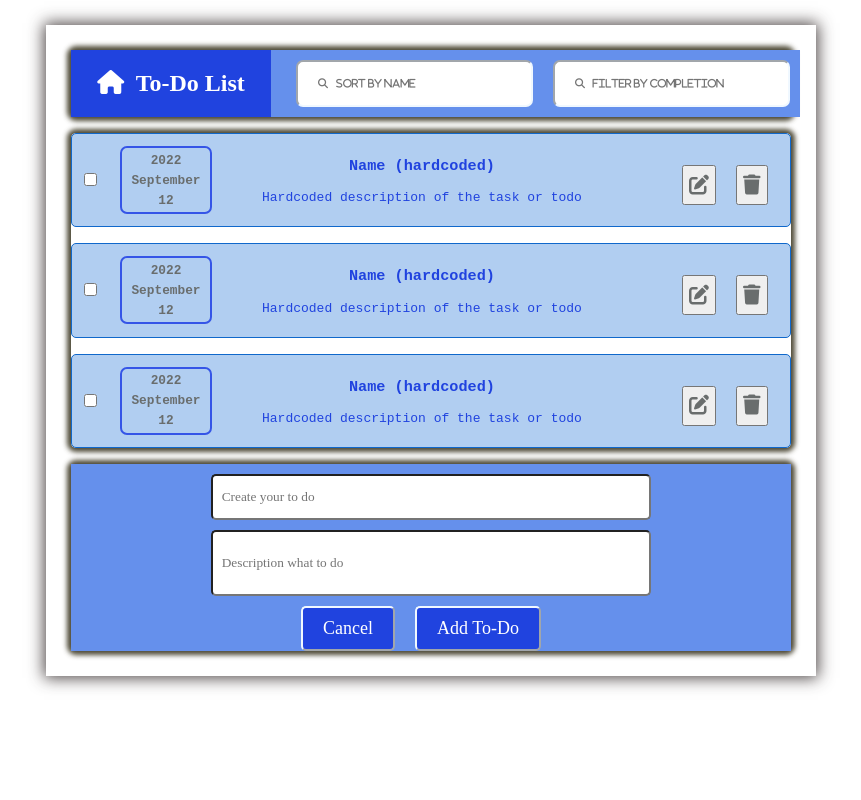
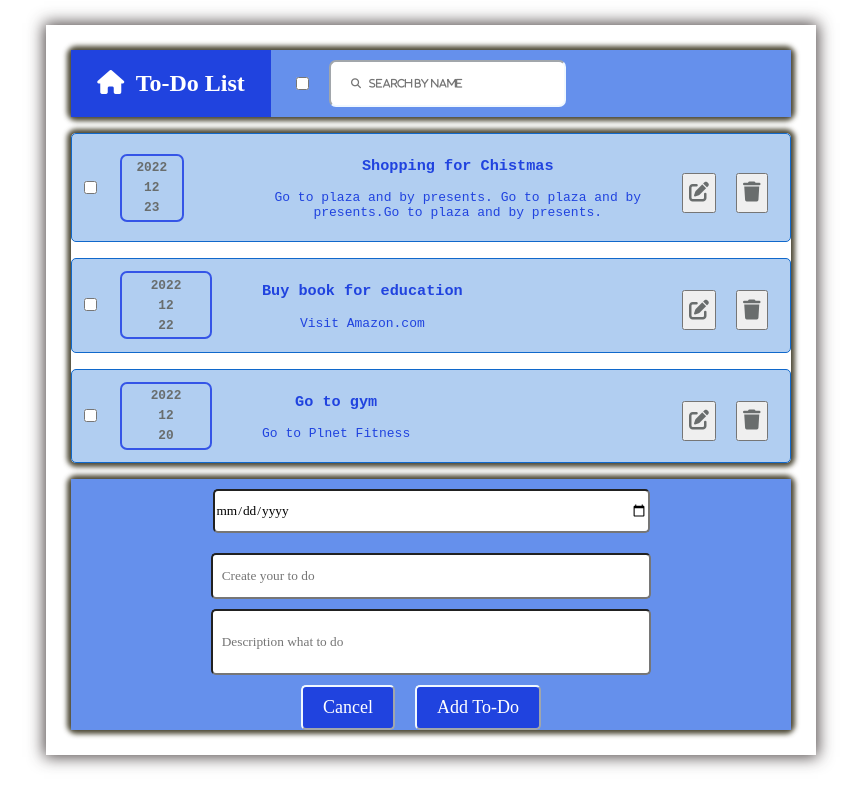
Before and after one commit to solidity247/todo-list, a React (Vite) app: page / in a window 1280 px wide. Shown: the whole page, without its empty margins (69-930 px from the left). Built offline with nearby package versions, Linux system fonts and the light colour scheme.

Commit message:
First part of functionality is done

```diff
--- a/src/App.jsx
+++ b/src/App.jsx
@@ -1,16 +1,94 @@
 import "./App.css";
+import React from 'react';
 import AddForm from "./components/AddForm";
 import Header from "./components/Header";
 import TodoContainer from "./components/TodoContainer";
-function App() {
-  // const data = [{ text: "ABC", isDone: true }];
-  return (
-    <div className="main">
-      <Header></Header>
-      <TodoContainer />
-      <AddForm />
-    </div>
-  );
+
+ // + 1 el -> rerender
+
+
+// state - > data
+// update state with data + 1 (push) + add ID somehow
+
+const data = [
+  {
+    name: "Shopping for Chistmas",
+    description:
+      "Go to plaza and by presents. Go to plaza and by presents.Go to plaza and by presents.",
+    isDone: false,
+    date: "12.23.2022",
+    id: "0001",
+  },
+  {
+    name: "Buy book for education",
+    description: "Visit Amazon.com",
+    isDone: true,
+    date: "12.22.2022",
+    id: "0002",
+  },
+  {
+    name: "Go to gym",
+    description: "Go to Plnet Fitness",
+    isDone: false,
+    date: "12.20.2022",
+    id: "0003",
+  },
+];
+
+
+
+class App extends React.Component{
+constructor(){
+  super()
+  this.state = {
+    data: data
+  }
+}
+  // this function receieves data from input field comp AddForm.
+  receiveData = (passedData) => {
+
+    let temp = {...passedData, id: Math.random()+""}
+
+    this.setState({data: this.state.data.push(temp)})
+  };
+
+
+
+
+
+  render(){
+    console.log(Math.random()+"")
+    return (
+      <div className="main">
+        <Header></Header>
+        <TodoContainer data={this.state.data} />
+        <AddForm customEvent={this.receiveData} />
+      </div>
+    );
+  }
 }
 
 export default App;
+
+
+
+
+
+
+
+
+// function addTodotoData({some obj}){ data + pushed object + ID  as array }
+
+// Problem #1. Cancel button -> rename to reset.
+// Problem #2. Clear inputs after adding new toDo.
+// Problem #3. Edit / Delete Buttons functionality logic.
+// Problem #4. Search functionality logic.
+// Problem #5. Date formatting.
+// Problem #6. Make responsive CSS
+// Problem #7. Empty input validation
+
+
+
+// let a = {x: 10}
+// let c = {y: 77}
+// let test = { ...a, ...c } // = {x: 10, y: 77}
--- a/src/components/AddForm.jsx
+++ b/src/components/AddForm.jsx
@@ -1,26 +1,78 @@
-import React from 'react';
-import './AddForm.css';
-import Wrapper from './Wrapper';
+import React from "react";
+import "./AddForm.css";
+import Wrapper from "./Wrapper";
 
-class AddForm extends React.Component{
-    constructor(props){
-        super(props)
+class AddForm extends React.Component {
+  constructor(props) {
+    super(props);
+    this.state = {
+      date: "",
+      name: "",
+      description: "",
+    };
+  }
+  // handeling name input value
+  nameToDo = (event) => {
+    // this.setState({...this.state, name: event.target.value})
+    this.setState((prev) => {
+      return { ...prev, name: event.target.value };
+    });
+  };
+  // handeling description input value
+  descriptionToDo = (event) => {
+    // this.setState({...this.state, name: event.target.value})
+    this.setState((prev) => {
+      return { ...prev, description: event.target.value };
+    });
+  };
+  // handeling date input value
+  dateToDo = (event) => {
+    this.setState((prev) => {
+      return { ...prev, date: event.target.value };
+    });
+  };
 
-    }
-    render(){
-        return(
-            <Wrapper id="wrap">
-                <div className='input'>
-                    <input className='create-todo' type="text" placeholder='&nbsp; Create your to do'/>
-                    <input className='description' type="text" placeholder='&nbsp; Description what to do'/>
-                </div>
-                <div className='btns'>
-                    <button className='cancelBtn'>Cancel</button>
-                    <button className='addBtn'>Add To-Do</button>
-                </div>
-            </Wrapper>
-        )
-    }
+  // handeling collected data submission to upper component
+  addToDoHandler = () => {
+    let temp = { ...this.state, isDone: false };
+    // console.log(temp);
+    this.props.customEvent(temp);
+  };
+
+  render() {
+    return (
+      <Wrapper id="wrap">
+        <div className="input">
+          <input
+            type="date"
+            className="create-todo"
+            onChange={this.dateToDo}
+            value={this.state.value}
+          />
+          <input
+            className="create-todo"
+            value={this.state.name}
+            type="text"
+            onChange={this.nameToDo}
+            placeholder="&nbsp; Create your to do"
+          />
+          <input
+            className="description"
+            value={this.state.description}
+            type="text"
+            onChange={this.descriptionToDo}
+            placeholder="&nbsp; Description what to do"
+          />
+        </div>
+        <div className="btns">
+          <button className="cancelBtn">Cancel</button>
+          <button className="addBtn" onClick={this.addToDoHandler}>
+            Add To-Do
+          </button>
+        </div>
+      </Wrapper>
+    );
+  }
 }
 
 export default AddForm;
--- a/src/components/Header.jsx
+++ b/src/components/Header.jsx
@@ -2,14 +2,18 @@ import React, { useState } from "react";
 import "./Header.css";
 import TodoContainer from "./TodoContainer";
 import Wrapper from "./Wrapper";
-
 
 export default class Header extends React.Component {
   constructor(props) {
     super(props);
   }
 
+  // props = {
+  // abc: "123"
+  // }
+
   render() {
+    console.log(this.props, "header props");
     return (
       <Wrapper>
         <header>
@@ -22,9 +26,16 @@ export default class Header extends React.Component {
           </a>
 
           <div className="search">
-
-            <input className="find" type="text" placeholder="&#xF002; &nbsp; sort by name" />
-            <input className="find" type="text" placeholder="&#xF002; &nbsp; filter by completion" />
+            <input
+              className="find"
+              type="checkbox"
+              placeholder="&#xF002; &nbsp; filter by completion"
+            />
+            <input
+              className="find"
+              type="text"
+              placeholder="&#xF002; &nbsp; search by name"
+            />
             <div className="searchIcon"></div>
           </div>
         </header>
--- a/src/components/TodoContainer.jsx
+++ b/src/components/TodoContainer.jsx
@@ -6,18 +6,26 @@ import Wrapper from "./Wrapper";
 export default class TodoContainer extends React.Component {
   constructor(props) {
     super(props);
+    this.state = { data: props.data };
   }
 
   render() {
+    console.log(this.props, "props of todoContainer");
     return (
       //we should map this for each object
       <Wrapper>
-        <TodoNote></TodoNote>
-
-        <TodoNote></TodoNote>
-
-        <TodoNote></TodoNote>
-
+        {/* // logic to dynamically render all data */}
+        {this.state.data.map((todo) => {
+          return (
+            <TodoNote
+              name={todo.name}
+              desc={todo.description}
+              isDone={todo.isDone}
+              date={todo.date}
+              key={todo.id}
+            ></TodoNote>
+          );
+        })}
       </Wrapper>
       // add delete, edit functions . add save button
     );
--- a/src/components/TodoNote.jsx
+++ b/src/components/TodoNote.jsx
@@ -2,57 +2,32 @@ import React from "react";
 
 import "./TodoNote.css";
 
+const dateParser = (date) => {
+  const arrDate = date.split(".");
+  return arrDate;
+};
 export default class TodoNote extends React.Component {
   constructor(props) {
     super(props);
   }
 
   render() {
-    let a = 12;
-    if (a === 1) {
-      return (
-        <div className="todo-note">
-          <div className="todo-container">
-            <div className="checkbox">
-              <label className="container">
-                <input type="checkbox" />
-              </label>
-            </div>
-            <div className="todo-card">
-              <p className="date">{this.props.date} 12/11/2022</p>
-              <p className="nameOfTask">{this.props.name} Name (hardcoded) </p>
-              <p className="descOfTask">
-                {this.props.desc} Hardcoded description of the task
-              </p>
-            </div>
-            <div className="buttons">
-              <button className="btn edit">
-                <i className="fa-solid fa-pen-to-square"></i>
-              </button>
-              <button className="btn delete">
-                <i className="fa fa-trash"></i>
-              </button>
-            </div>
-          </div>
-        </div>
-      );
-    }
-
+    // destructuring and assignment by array
+    const [month, day, year] = dateParser(this.props.date);
     return (
       <div className="todo-note">
         <div>
+          {/* <input id="checkbox" type="checkbox" checked={this.props.isDone} /> */}
           <input id="checkbox" type="checkbox" />
         </div>
         <div className="todo-note-date">
-          <div className="todo-note-year">2022</div>
-          <div className="todo-note-month">September</div>
-          <div className="todo-note-day">12</div>
+          <div className="todo-note-year">{year}</div>
+          <div className="todo-note-month">{month}</div>
+          <div className="todo-note-day">{day}</div>
         </div>
         <div className="todo-note-content">
-          <h3 className="todo-note-name"> Name (hardcoded) </h3>
-          <p className="todo-note-description">
-            Hardcoded description of the task or todo
-          </p>
+          <h3 className="todo-note-name"> {this.props.name} </h3>
+          <p className="todo-note-description">{this.props.desc}</p>
         </div>
         <div className="buttons todo-notes-buttons">
           <button className="todo-note-btn-edit btn edit">
```
